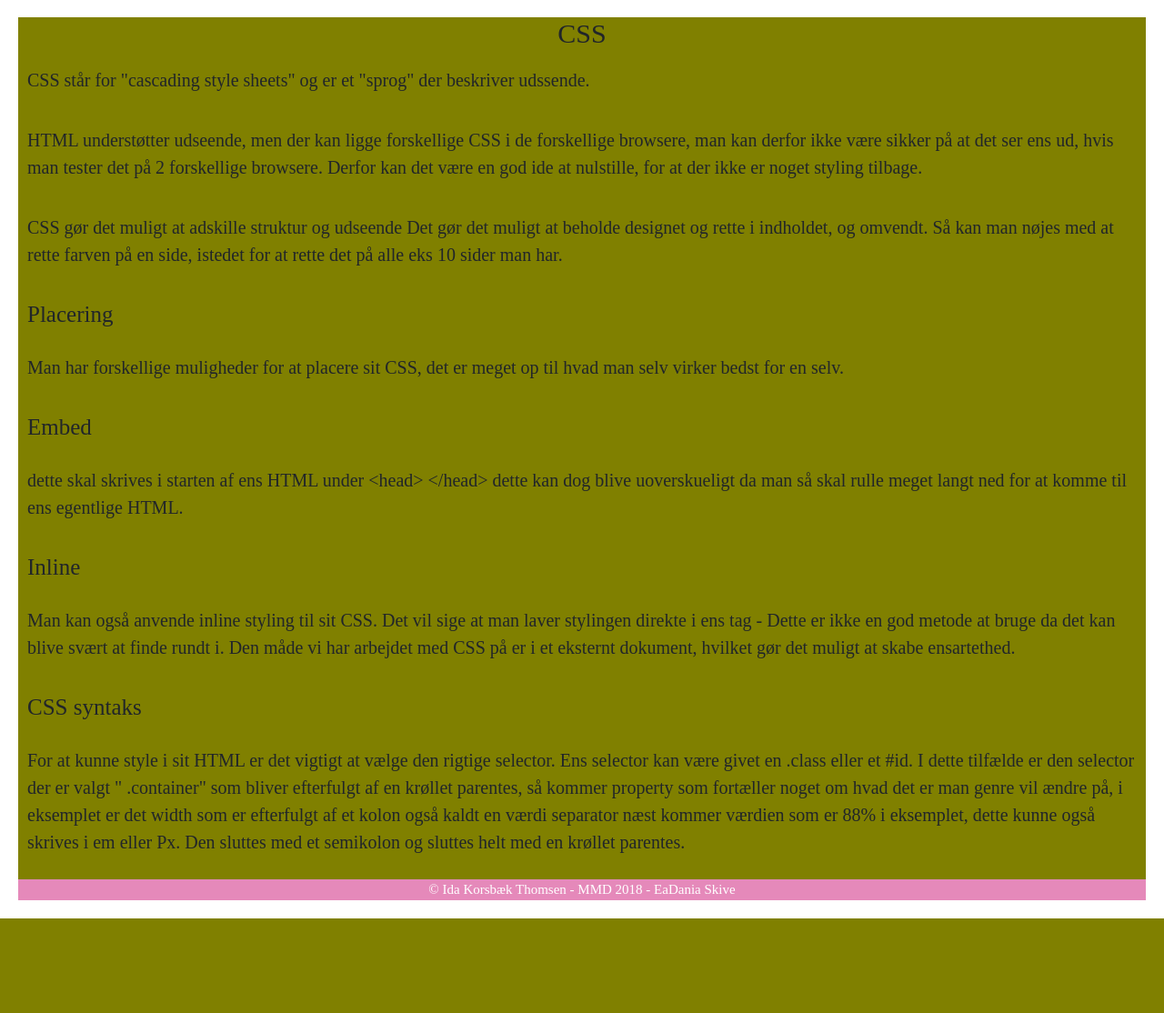
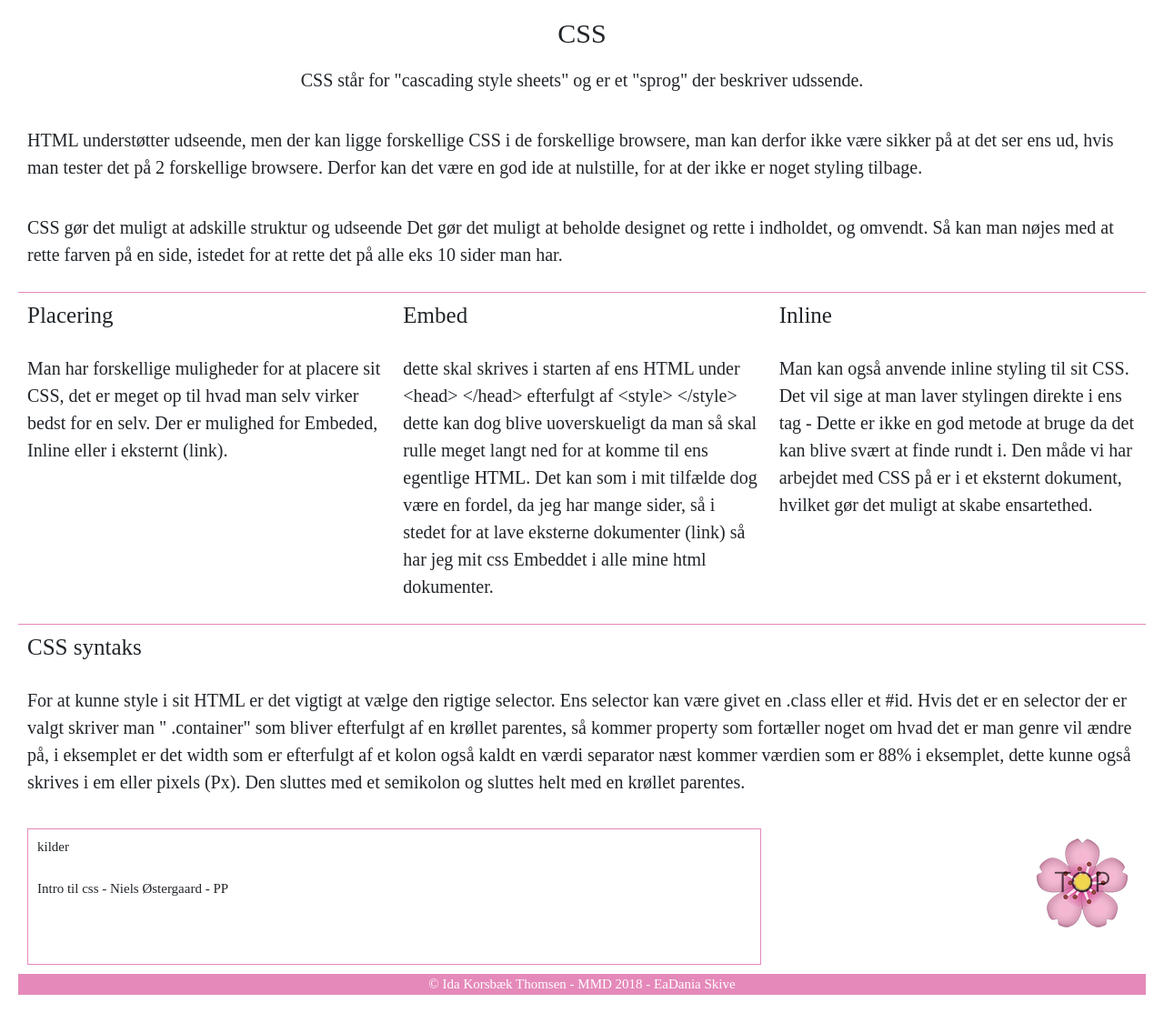
Before and after one commit to IdaKThomsen/Eksamen, a PHP site: page /css.php in a window 1280 px wide. Shown: the part 71-1185 px from the top of the page at 91% size. Before the commit the page ends 1081 px from the top, so only its background shows below. Run offline with PHP 8.4, Linux system fonts and the light colour scheme.

Commit message:
ok! css + historie

```diff
--- a/css.php
+++ b/css.php
@@ -11,29 +11,61 @@
         "css"
         "cssinfo"
         "pei"
-        "syntax";
+        "emb"
+        "inli"
+        "syntax"
+        "kilde"
+        "tiltop";
     }
 
 #css{
     grid-area:css;
-    background-color:olive;
+
 }
+
+#cinfo{
+     text-align: center;
+    }
 
 #cssinfo{
     grid-area: cssinfo;
-    background-color:olive;
+    border-bottom: solid #e589ba 1px;
+
 }
 
 #pei{
     grid-area: pei;
-    background-color:olive;
+
 }
+
+#emb{
+        grid-area: emb;
+    }
+
+#inli{
+        grid-area: inli;
+    }
+
+
 
 #syntax{
     grid-area: syntax;
-    background-color: olive;
+    border-top: solid #e589ba 1px;
+}
 
-}
+#kilde{
+        grid-area: kilde;
+        border: solid #e589ba 1px;
+        margin: 10px;
+        }
+
+#tiltop{
+        grid-area: tiltop;
+        max-height: 100%;
+        text-align: right;
+        padding: 20px;
+        }
+
 
 
 @media screen and (min-width:500px){
@@ -45,8 +77,10 @@
     grid-template-areas:
         "css css"
         "cssinfo cssinfo "
-        "syntax syntax
-        "pei pei";
+        "pei inli"
+        "emb emb"
+        "syntax syntax"
+        "kilde tiltop";
         }
 }
 
@@ -59,8 +93,9 @@
     grid-template-areas:
         "css css css"
         "cssinfo cssinfo cssinfo"
-        "pei pei pei"
-        "syntax syntax syntax";
+        "pei emb inli"
+        "syntax syntax syntax"
+        "kilde kilde tiltop";
         }
     }
 
@@ -79,7 +114,7 @@
             </div>
 
             <div id="cssinfo">
-                <p>
+                <p id="cinfo">
                 CSS står for "cascading style sheets" og er et "sprog" der beskriver udssende.
                 </p>
 
@@ -98,13 +133,16 @@
                 <h2>Placering </h2>
                 <p>
                 Man har forskellige muligheder for at placere sit CSS, det er meget op til hvad man selv virker bedst for en selv.
+                Der er mulighed for Embeded, Inline eller i eksternt (link).
                 </p>
-
+            </div>
+            <div id="emb">
                 <h2>Embed</h2>
                 <p>
-                dette skal skrives i starten af ens HTML under &lt;head&gt;  &lt;/head&gt;  dette kan dog blive uoverskueligt da man så skal rulle meget langt ned for at komme til ens egentlige HTML.
+                dette skal skrives i starten af ens HTML under &lt;head&gt;  &lt;/head&gt; efterfulgt af &lt;style&gt; &lt;/style&gt; dette kan dog blive uoverskueligt da man så skal rulle meget langt ned for at komme til ens egentlige HTML. Det kan som i mit tilfælde dog være en fordel, da jeg har mange sider, så i stedet for at lave eksterne dokumenter (link) så har jeg mit css Embeddet i alle mine html dokumenter.
                 </p>
-
+            </div>
+            <div id="inli">
                 <h2>Inline</h2>
                 <p>
                 Man kan også anvende inline styling til sit CSS. Det vil sige at man laver stylingen direkte i ens tag - Dette er ikke en god metode at bruge da det kan blive svært at finde rundt i.
@@ -117,10 +155,27 @@
                 <h2>CSS syntaks</h2>
                 <p>
                 For at kunne style i sit HTML er det vigtigt at vælge den rigtige selector. Ens selector kan være givet en .class eller et #id.
-                I dette tilfælde er den selector der er valgt " .container" som bliver efterfulgt af en krøllet parentes, så kommer property som fortæller noget om hvad det er man genre vil ændre på, i eksemplet er det width som er efterfulgt af et kolon også kaldt en værdi separator næst kommer værdien som er 88% i eksemplet, dette kunne også skrives i em eller Px.  Den sluttes med et semikolon og sluttes helt med en krøllet parentes.
+                Hvis det er en selector der er valgt skriver man " .container" som bliver efterfulgt af en krøllet parentes, så kommer property som fortæller noget om hvad det er man genre vil ændre på, i eksemplet er det width som er efterfulgt af et kolon også kaldt en værdi separator næst kommer værdien som er 88% i eksemplet, dette kunne også skrives i em eller pixels (Px). Den sluttes med et semikolon og sluttes helt med en krøllet parentes.
                 </p>
 
             </div>
+
+            <div id="kilde">
+
+                <h4> kilder </h4>
+                <h4> Intro til css - Niels Østergaard - PP</h4>
+                <h4> </h4>
+                <h4>  </h4>
+            </div>
+
+            <div id="tiltop">
+                <a href="http://idak0001.web.eadania.dk/Portfolio/css.php"><img src="billeder/%20blomsttop.jpg"></a>
+            </div>
+
+
+
+
+
 
 </div> <!--pagewrap slutter -->
 
--- a/historie.php
+++ b/historie.php
@@ -28,6 +28,7 @@
 
 #femperioder{
     grid-area: femperioder;
+    border-top: solid #e589ba 1px;
 }
 #kilde{
         grid-area: kilde;
```
